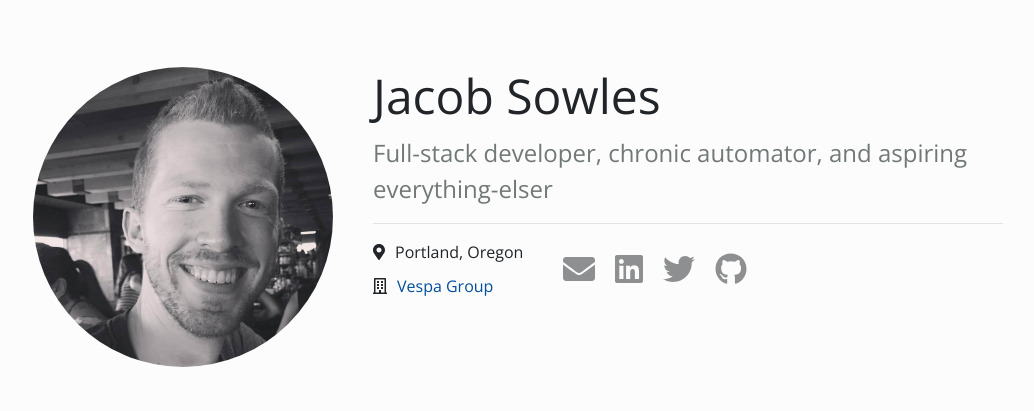
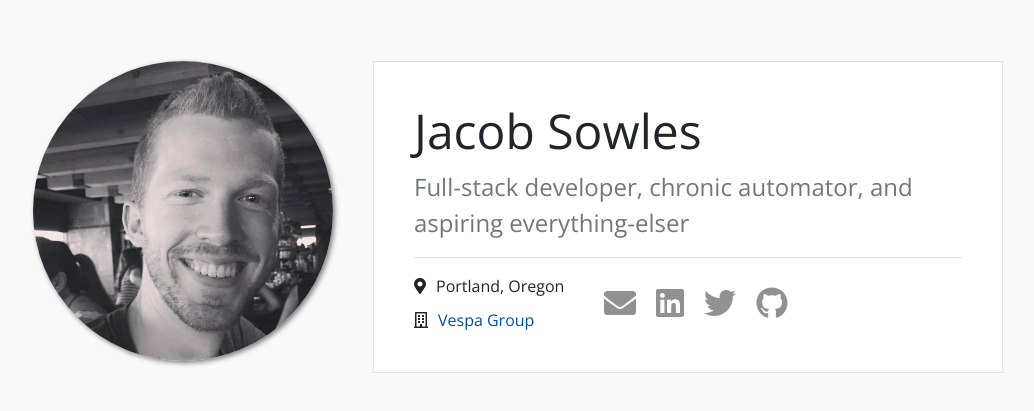
Before and after one commit to jacobsowles/jacobsowles, a React (Create React App) app: page / in a window 1280 px wide. Shown: the part 183-594 px from the top of the page, without its empty margins (122-1156 px from the left). Built offline with nearby package versions, Linux system fonts and the light colour scheme.

Commit message:
style: wrap content in white box

```diff
--- a/src/components/Profile/Profile.scss
+++ b/src/components/Profile/Profile.scss
@@ -8,11 +8,17 @@
     display: flex;
     flex-direction: row;
 
-    .profile-info-body-wrapper {
-      display: flex;
-      justify-content: flex-start;
-      align-items: center;
-      flex-wrap: wrap;
+    .profile-info-wrapper {
+      background: #ffffff;
+      border: 1px solid #e1e2e2;
+      padding: 40px;
+
+      .profile-info-body-wrapper {
+        display: flex;
+        justify-content: flex-start;
+        align-items: center;
+        flex-wrap: wrap;
+      }
     }
   }
 }
--- a/src/components/ProfilePhoto/ProfilePhoto.scss
+++ b/src/components/ProfilePhoto/ProfilePhoto.scss
@@ -6,6 +6,7 @@ $image-size: 300px;
 
   img {
     border-radius: $image-size;
+    box-shadow: 2px 2px 5px 0 rgba(0, 0, 0, 0.5);
     height: $image-size;
     width: $image-size;
   }
@@ -15,6 +16,7 @@ $image-size: 300px;
   .profile-photo {
     display: flex;
     justify-content: center;
+    margin-bottom: 20px;
     margin-right: 0;
     width: 100%;
   }
--- a/src/index.scss
+++ b/src/index.scss
@@ -1,7 +1,7 @@
 @import url('https://fonts.googleapis.com/css?family=Open+Sans:300');
 
 body {
-  background: #fcfcfc;
+  background: #f9f9f9;
   font-family: 'Open Sans', sans-serif;
 }
 
```
Lines whose indentation alone changed are shown as unchanged.
